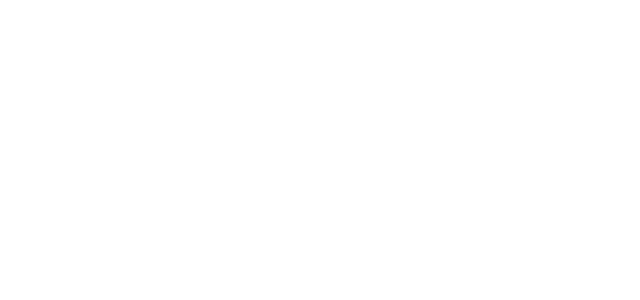
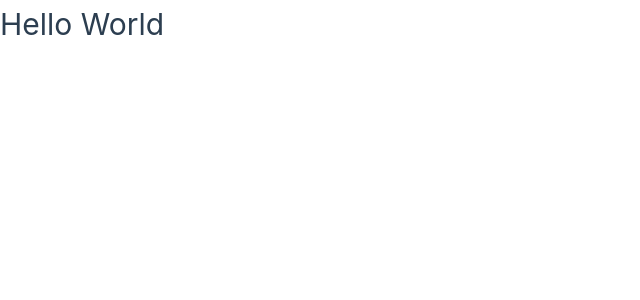
Before and after one commit to Arthur-Lucas/vue-js, a Vue app: page / in a window 1280 px wide. Shown: the top 300 px of the page, without its empty margins (0-640 px from the left). Built offline with nearby package versions, Linux system fonts and the light colour scheme.

Commit message:
:poop: branch init

```diff
--- a/src/App.vue
+++ b/src/App.vue
@@ -1,3 +1,14 @@
 <script setup lang="ts">
-console.log('hello World')
+
+const helloWorld: String = 'Hello World'
+
 </script>
+
+<template>
+  <h1>{{ helloWorld }}</h1>
+</template>
+
+<style lang="scss">
+
+
+</style>
```
